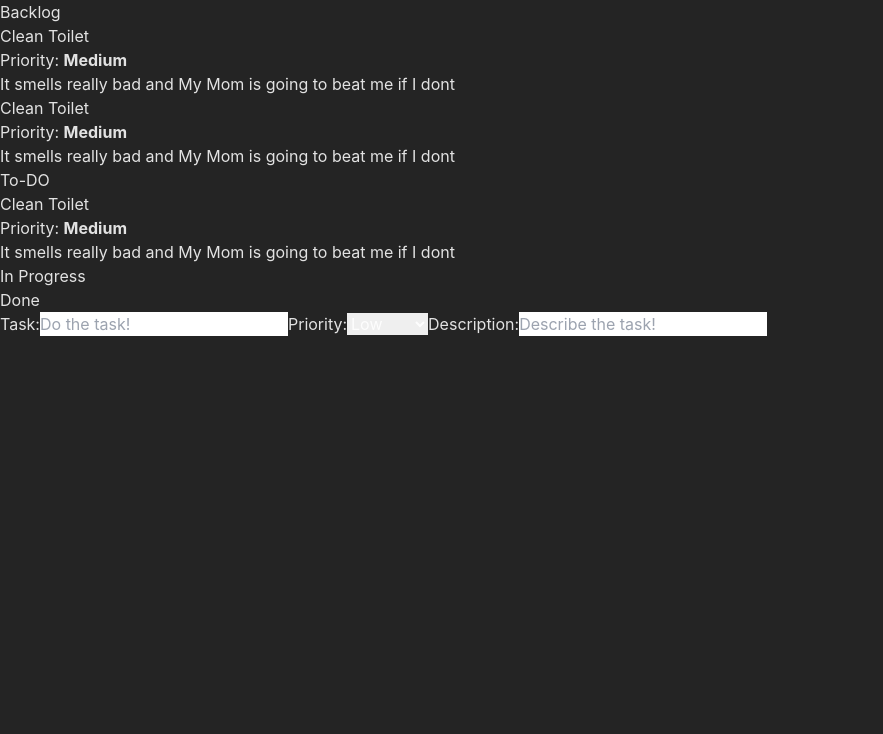
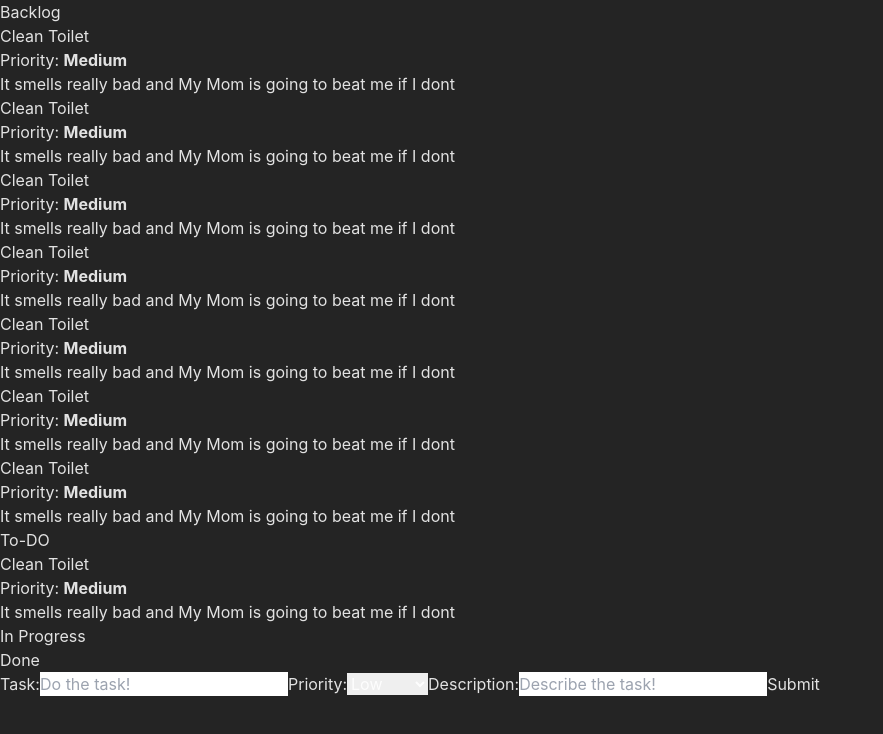
Before and after one commit to RaikkoP/DragAndDropTaskmanager, a React (Vite) app in the folder taskmanager/: page / in a window 1280 px wide. Shown: the top 734 px of the page, without its empty margins (0-883 px from the left). Built offline with nearby package versions, Linux system fonts and the light colour scheme.

Commit message:
Started work on form functionality

```diff
--- a/taskmanager/src/components/dashboard/Dashboard.jsx
+++ b/taskmanager/src/components/dashboard/Dashboard.jsx
@@ -1,12 +1,13 @@
 import Form from '../form/Form'
+import TaskContainer from '../taskContainer/TaskContainer'
 import './Dashboard.css'
 
 export default function Dashboard() {
 
     return (
         <>
-            <div className='flex m-12 justify-center text-center'>
-                <div className='flex-1'>
+            <div className='flex m-12 justify-center text-center h-[60vh]'>
+                <div className='flex-1 overflow-y-auto'>
                     <div>
                         <h2 className='text-4xl'>Backlog</h2>
                     </div>
@@ -23,9 +24,39 @@ export default function Dashboard() {
                             <p>It smells really bad and My Mom is going to beat me if I dont</p>
                         </div>
 
+                        <div className='my-4 mx-2 border-2 rounded-lg'>
+                            <h3>Clean Toilet</h3>
+                            <p>Priority: <b>Medium</b></p>
+                            <p>It smells really bad and My Mom is going to beat me if I dont</p>
+                        </div>
+
+                        <div className='my-4 mx-2 border-2 rounded-lg'>
+                            <h3>Clean Toilet</h3>
+                            <p>Priority: <b>Medium</b></p>
+                            <p>It smells really bad and My Mom is going to beat me if I dont</p>
+                        </div>
+
+                        <div className='my-4 mx-2 border-2 rounded-lg'>
+                            <h3>Clean Toilet</h3>
+                            <p>Priority: <b>Medium</b></p>
+                            <p>It smells really bad and My Mom is going to beat me if I dont</p>
+                        </div>
+
+                        <div className='my-4 mx-2 border-2 rounded-lg'>
+                            <h3>Clean Toilet</h3>
+                            <p>Priority: <b>Medium</b></p>
+                            <p>It smells really bad and My Mom is going to beat me if I dont</p>
+                        </div>
+
+                        <div className='my-4 mx-2 border-2 rounded-lg'>
+                            <h3>Clean Toilet</h3>
+                            <p>Priority: <b>Medium</b></p>
+                            <p>It smells really bad and My Mom is going to beat me if I dont</p>
+                        </div>
+
                     </div>
                 </div>
-                <div className='flex-1'>
+                <div className='flex-1 overflow-y-auto'>
                     <div>
                         <h2 className='text-4xl'>To-DO</h2>
                     </div>
@@ -37,7 +68,7 @@ export default function Dashboard() {
                         </div>
                     </div>
                 </div>
-                <div className='flex-1'>
+                <div className='flex-1 overflow-y-auto'>
                     <div>
                         <h2 className='text-4xl'>In Progress</h2>
                     </div>
@@ -45,7 +76,7 @@ export default function Dashboard() {
 
                     </div>
                 </div>
-                <div className='flex-1'>
+                <div className='flex-1 overflow-y-auto'>
                     <div>
                         <h2 className='text-4xl'>Done</h2>
                     </div>
@@ -54,7 +85,10 @@ export default function Dashboard() {
                     </div>
                 </div>
             </div>
-            <Form></Form>
+            <div className='flex'>
+                <Form></Form>
+                <TaskContainer></TaskContainer>
+            </div>
         </>
     )
 };
--- a/taskmanager/src/components/form/Form.jsx
+++ b/taskmanager/src/components/form/Form.jsx
@@ -1,22 +1,44 @@
+import { useState } from "react";
+
 export default function Form() {
+    const [task, setTask] = useState();
+    const [priority, setPriority] = useState('low');
+    const [description, setDescription] = useState('');
+
+    function onFormSubmit(e) {
+        console.log(e.target.value);
+    }
+    function changeTask(e) {
+        setTask(e.target.value);
+    }
+    function changePriority(e) {
+        setPriority(e.target.value);
+    }
+    function changeDescription(e) {
+        setDescription(e.target.value);
+    }
+
+    //Peab parandama ara button submiti, et ta console.logiks seda, informatsiooni, mis on formis
+
     return (
-        <form>
-            <label>
+        <form className="flex flex-col w-[25vw] my-2">
+            <label className="text-2xl my-2">
                 Task:
-                <input type="text" name="name" placeholder="Do the task!"></input>
+                <input className="mx-2" value={task} onChange={changeTask} type="text" name="name" placeholder="Do the task!"></input>
             </label>
-            <label>
+            <label className="text-2xl my-2">
                 Priority:
-                <select>
+                <select value={priority} onChange={changePriority} className="mx-2">
                     <option value="low">Low</option>
                     <option value="medium">Medium</option>
                     <option value="high">High</option>
                 </select>
             </label>
-            <label>
+            <label className="text-2xl my-2">
                 Description:
-                <input type="text" name="description" placeholder="Describe the task!"></input>
+                <input onChange={changeDescription} value={description} className="mx-2" type="text" name="description" placeholder="Describe the task!"></input>
             </label>
+            <button onClick={onFormSubmit} className="p-5 border-2 text-2xl" type="button">Submit</button>
         </form>
     )
 }
--- /dev/null
+++ b/taskmanager/src/components/taskContainer/TaskContainer.jsx
@@ -0,0 +1,7 @@
+export default function TaskContainer() {
+    return(
+        <div className="w-[75vw] h-[30vh] mx-5 overflow-y-auto border-2">
+
+        </div>
+    )
+}
```
